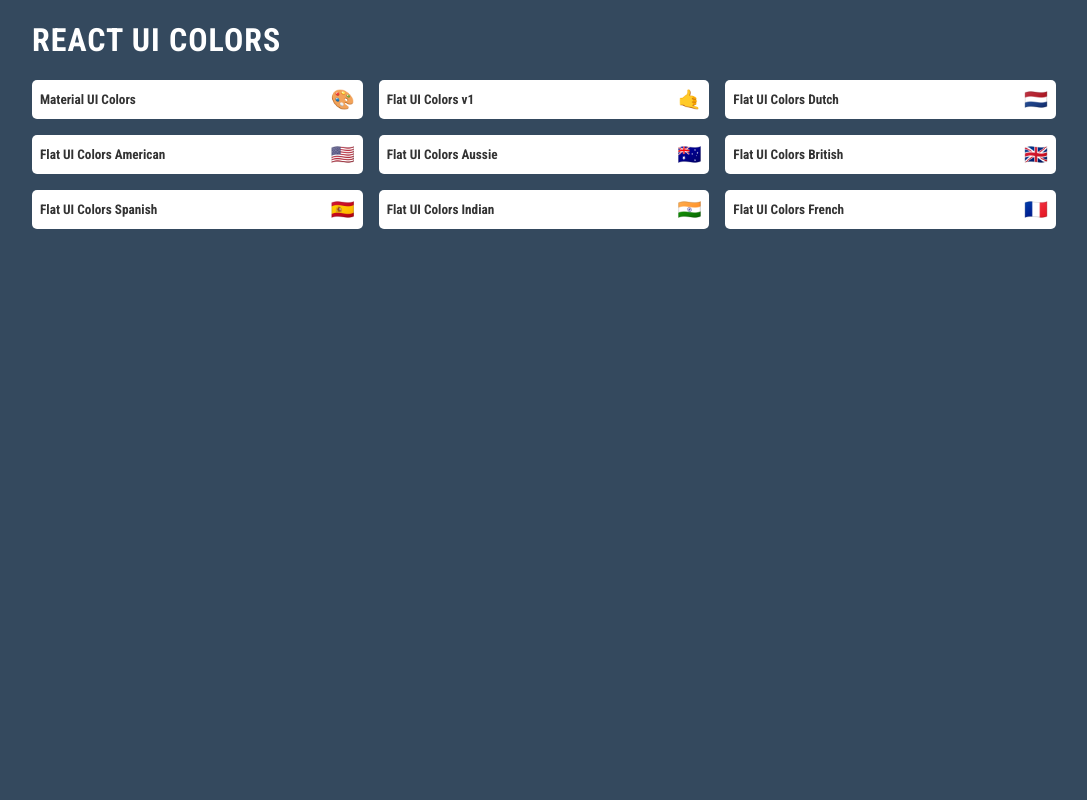
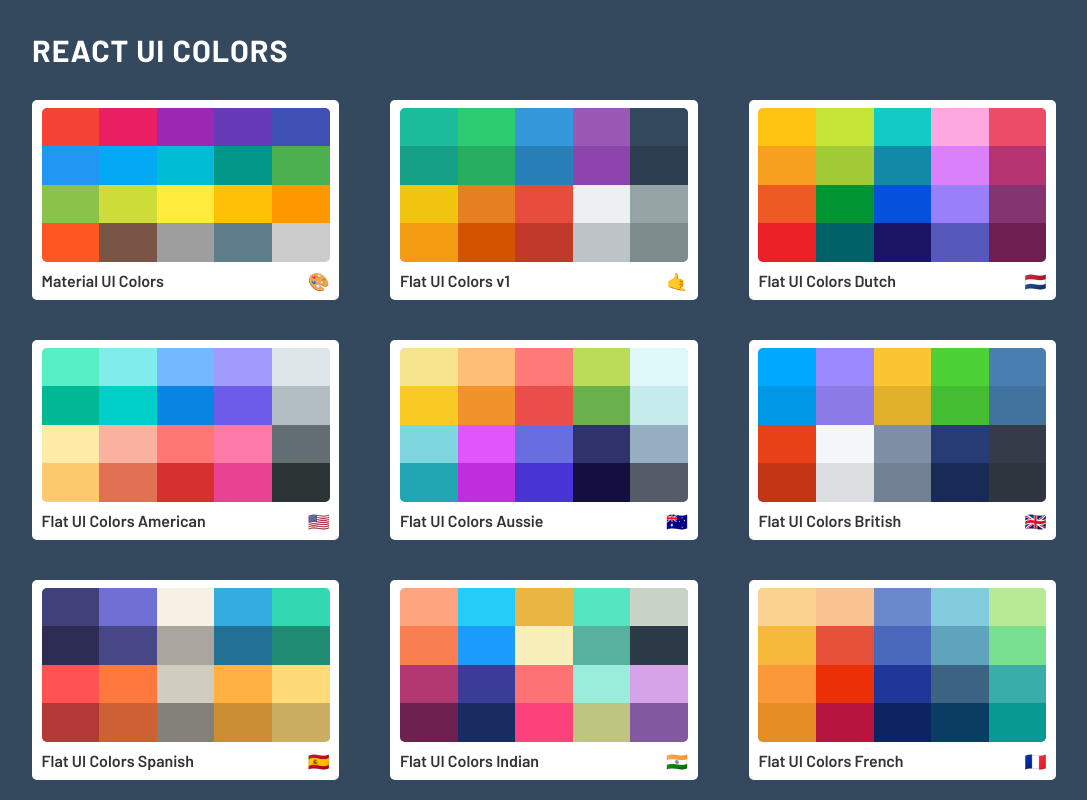
Before and after one commit to abubakrmuhammad/react-ui-colors, a React (Create React App) app: page / in a window 1280 px wide. Shown: the whole page, without its empty margins (96-1183 px from the left). Built offline with nearby package versions, Linux system fonts and the light colour scheme.

Commit message:
Improved MiniPalette Styling

```diff
--- a/public/index.html
+++ b/public/index.html
@@ -7,7 +7,7 @@
       href="https://emojipedia-us.s3.dualstack.us-west-1.amazonaws.com/thumbs/120/mozilla/36/artist-palette_1f3a8.png"
     />
     <link
-      href="https://fonts.googleapis.com/css?family=Roboto+Condensed:300,400,700"
+      href="https://fonts.googleapis.com/css?family=Barlow:300,400,600,700"
       rel="stylesheet"
     />
 
--- a/src/components/MiniPalette.js
+++ b/src/components/MiniPalette.js
@@ -5,32 +5,51 @@
   root: {
     backgroundColor: '#fff',
     borderRadius: '5px',
-    padding: '0.5rem',
+    padding: '0.5rem 0.6rem 0',
     overflow: 'hidden',
-    cursor: 'pointer'
+    cursor: 'pointer',
+    height: '200px'
   },
   colors: {
-    backgroundColor: '#ccc'
+    backgroundColor: '#ccc',
+    height: '80%',
+    display: 'flex',
+    flexWrap: 'wrap',
+    borderRadius: '5px',
+    overflow: 'hidden'
+  },
+  miniColor: {
+    height: '25%',
+    width: '20%'
   },
   title: {
+    height: '20%',
     display: 'flex',
     alignItems: 'center',
     justifyContent: 'space-between',
     color: '#333'
   },
   emoji: {
-    fontSize: '1.2rem'
+    fontSize: '1.1rem'
   }
 };
 
 function MiniPalette({ classes, paletteName, emoji, colors }) {
   return (
-    <div className={classes.root}>
-      <div className={classes.colors} />
-      <h5 className={classes.title}>
+    <figure className={classes.root}>
+      <div className={classes.colors}>
+        {colors.map(color => (
+          <div
+            className={classes.miniColor}
+            style={{ backgroundColor: color.color }}
+            key={color.name}
+          />
+        ))}
+      </div>
+      <figcaption className={classes.title}>
         {paletteName} <span className={classes.emoji}>{emoji}</span>
-      </h5>
-    </div>
+      </figcaption>
+    </figure>
   );
 }
 
--- a/src/components/PaletteList.js
+++ b/src/components/PaletteList.js
@@ -16,18 +16,18 @@
     display: 'flex',
     alignItems: 'center',
     justifyContent: 'space-between',
-    height: '10vh',
+    height: '100px',
     '& h1': {
       textTransform: 'uppercase',
       color: '#fff',
-      fontSize: '2rem',
+      fontSize: '1.9rem',
       letterSpacing: '1px'
     }
   },
   palettes: {
     display: 'grid',
     gridTemplateColumns: 'repeat(3, 1fr)',
-    gridGap: '1rem'
+    gridGap: '40px 5%'
   }
 };
 
@@ -38,9 +38,10 @@
         <nav className={classes.nav}>
           <h1>React UI Colors</h1>
         </nav>
+
         <div className={classes.palettes}>
           {palettes.map(palette => (
-            <MiniPalette {...palette} />
+            <MiniPalette key={palette.id} {...palette} />
           ))}
         </div>
       </div>
--- a/src/style/_base.scss
+++ b/src/style/_base.scss
@@ -12,6 +12,8 @@
     sans-serif;
   -webkit-font-smoothing: antialiased;
   -moz-osx-font-smoothing: grayscale;
-  font-family: 'Roboto Condensed', sans-serif;
+  font-family: 'Barlow', sans-serif;
+  font-weight: 600;
+  color: #333;
   overflow: hidden;
 }
```
